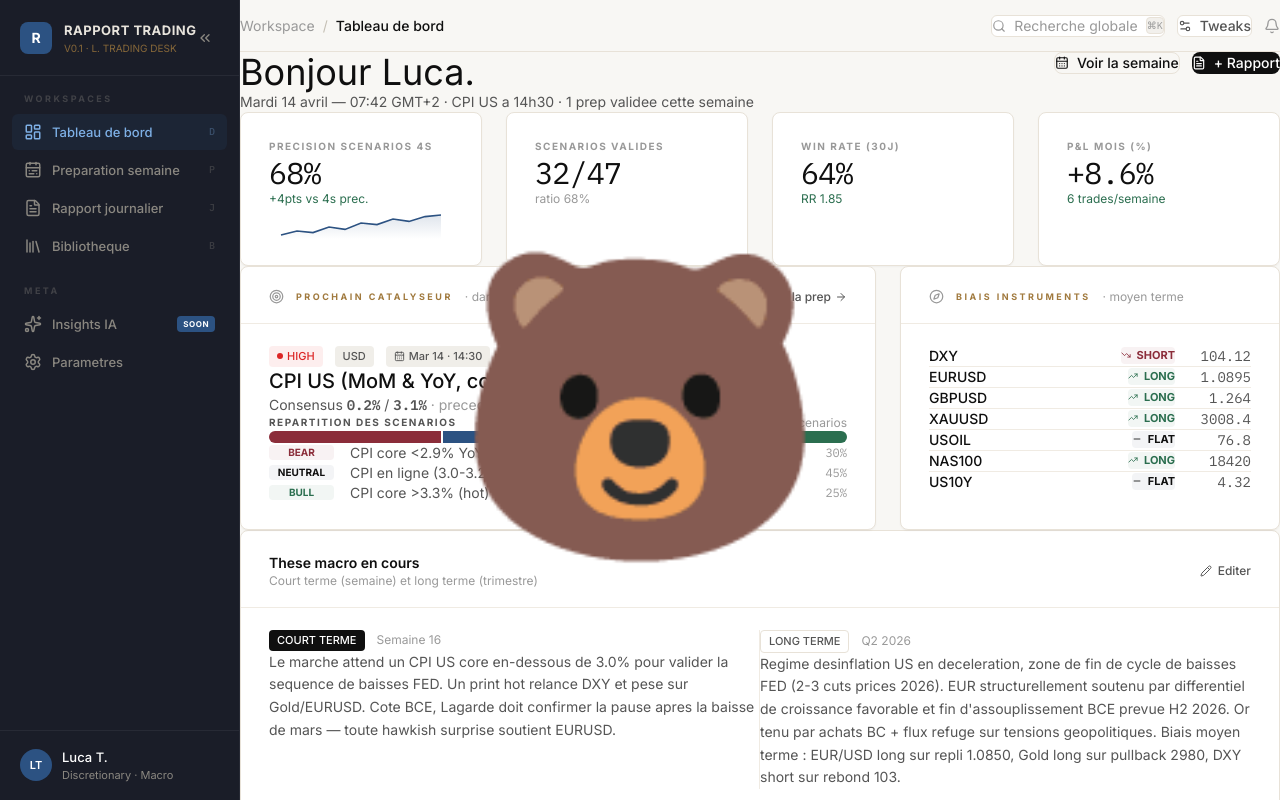
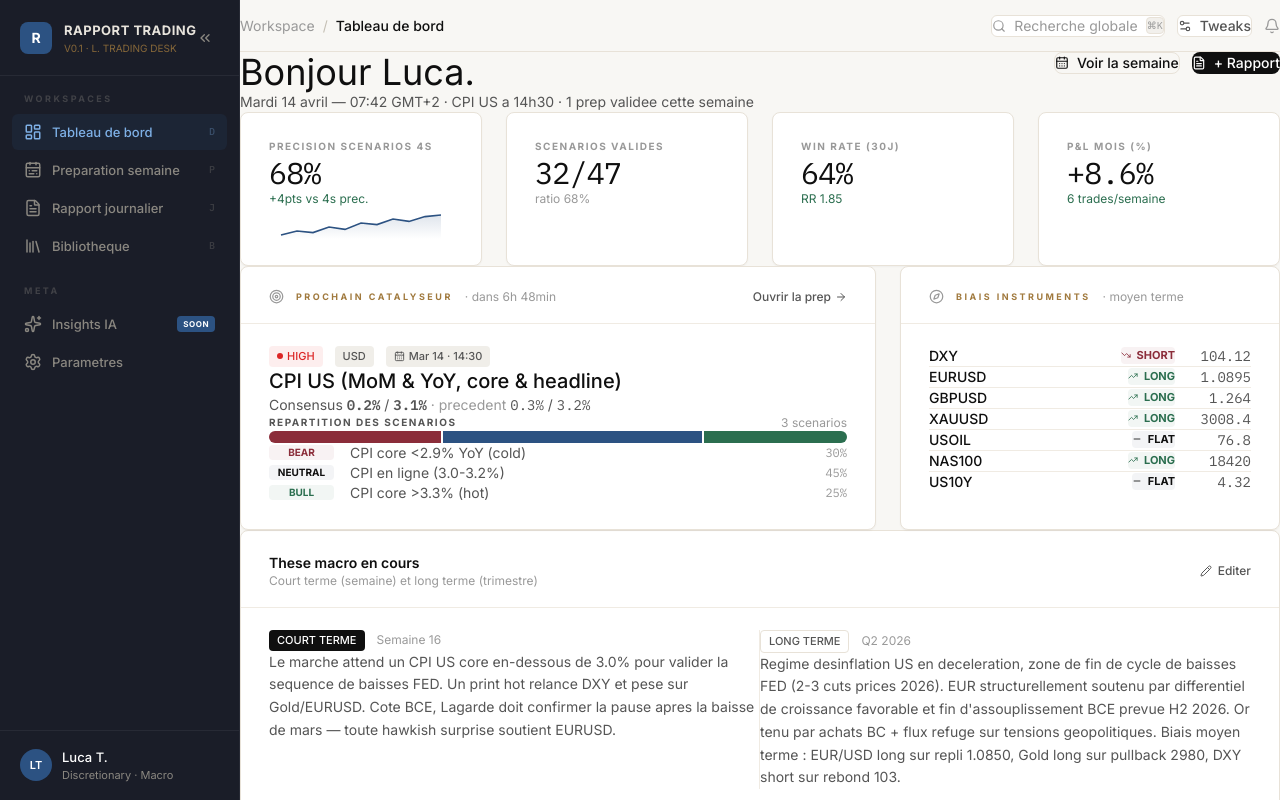
Before and after one commit to tradingluca31-boop/site-rapport-trading-, a Next.js app: page / in a window 1280 px wide. Shown: the top 800 px of the page. Built offline with nearby package versions, Linux system fonts and the light colour scheme.

Commit message:
fix: padding 192px (px-48) + retire ours de test

```diff
--- a/src/components/layout/TopBar.tsx
+++ b/src/components/layout/TopBar.tsx
@@ -19,7 +19,7 @@ interface TopBarProps {
 export default function TopBar({ activePage, subtitle }: TopBarProps) {
   return (
     <header
-      className="sticky top-0 z-40 flex items-center justify-between px-40 border-b"
+      className="sticky top-0 z-40 flex items-center justify-between px-48 border-b"
       style={{
         height: "var(--topbar-height)",
         background: "var(--bg)",
--- a/src/components/pages/DashboardPage.tsx
+++ b/src/components/pages/DashboardPage.tsx
@@ -23,20 +23,7 @@ export default function DashboardPage({ onNavigate }: DashboardPageProps) {
   const scenarios = currentWeek.scenarios.filter((s) => s.eventId === nextEvent?.id);
 
   return (
-    <div className="px-40 py-10 animate-in">
-      <div
-        style={{
-          position: "fixed",
-          top: "50%",
-          left: "50%",
-          transform: "translate(-50%, -50%)",
-          fontSize: "300px",
-          zIndex: 9999,
-          pointerEvents: "none",
-        }}
-      >
-        🐻
-      </div>
+    <div className="px-48 py-10 animate-in">
       {/* Header */}
       <div className="flex items-start justify-between mb-14 gap-6">
         <div className="min-w-0 flex-1">
```
